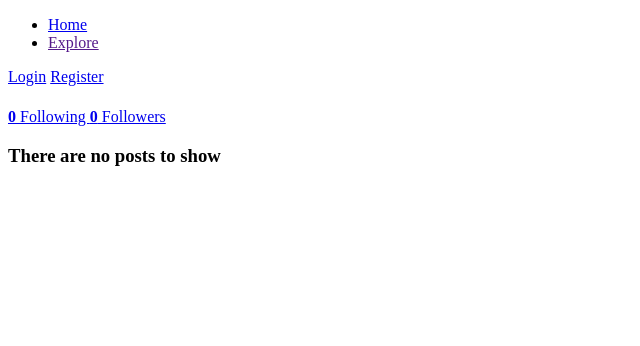
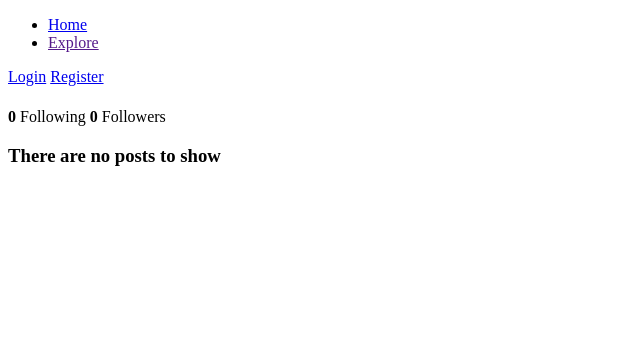
Before and after one commit to adiancatic/postr, a Symfony app: template templates/profile/index.html.twig in a window 1280 px wide. Shown: the top 346 px of the page, without its empty margins (0-640 px from the left). Run offline with Twig, Linux system fonts and the light colour scheme; the template is opened without the code that fills it, so the values that code supplies are empty; some libraries are stand-ins or nearby versions.

Commit message:
OTHER: Changed follow stats from links to text for now

```diff
--- a/assets/styles/4-layout/profile/_profile-summary.scss
+++ b/assets/styles/4-layout/profile/_profile-summary.scss
@@ -34,12 +34,12 @@
                 &:not(:last-child) {
                     margin-right: 0.5rem;
                 }
-                &:hover, &:focus, &:active {
+                /*&:hover, &:focus, &:active {
                     color: $blue-dark;
                     strong {
                         color: $blue-dark;
                     }
-                }
+                }*/
             }
         }
     }
--- a/templates/profile/components/follow-stats.html.twig
+++ b/templates/profile/components/follow-stats.html.twig
@@ -1,8 +1,8 @@
 <div class="follow-stats">
-    <a href="#" class="stat follows">
+    <span class="stat follows">
         <strong>{{ follows|length }}</strong> Following
-    </a>
-    <a href="#" class="stat followers">
+    </span>
+    <span class="stat followers">
         <strong>{{ followers|length }}</strong> Followers
-    </a>
+    </span>
 </div>
```
